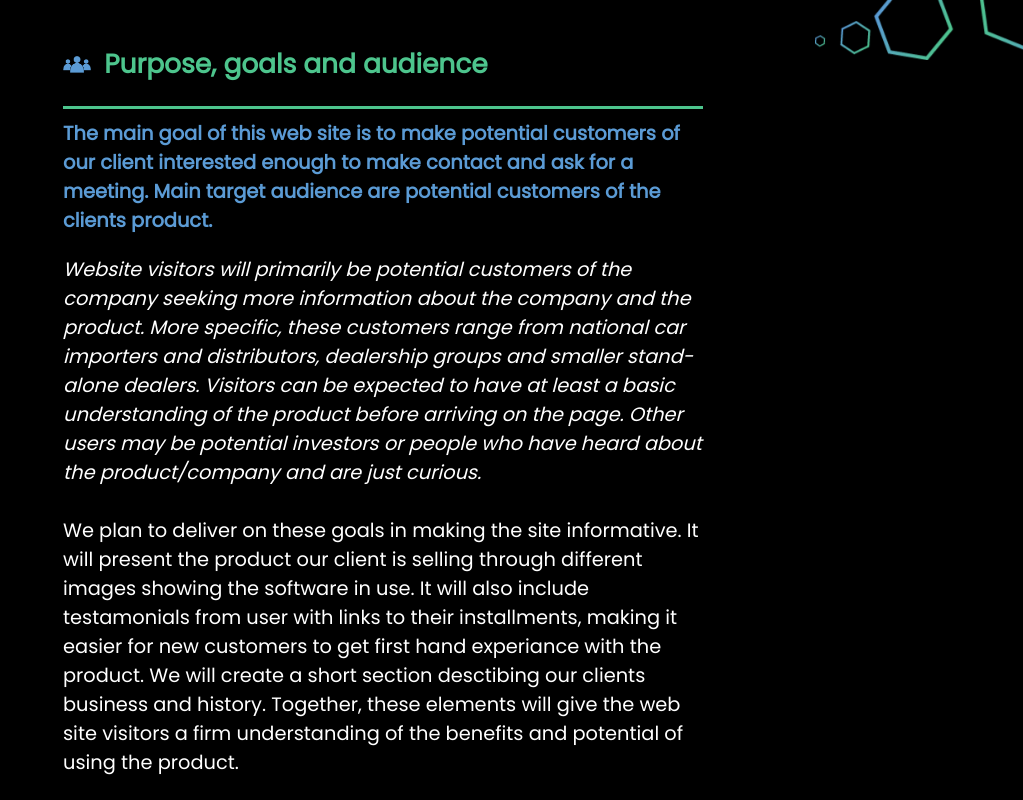
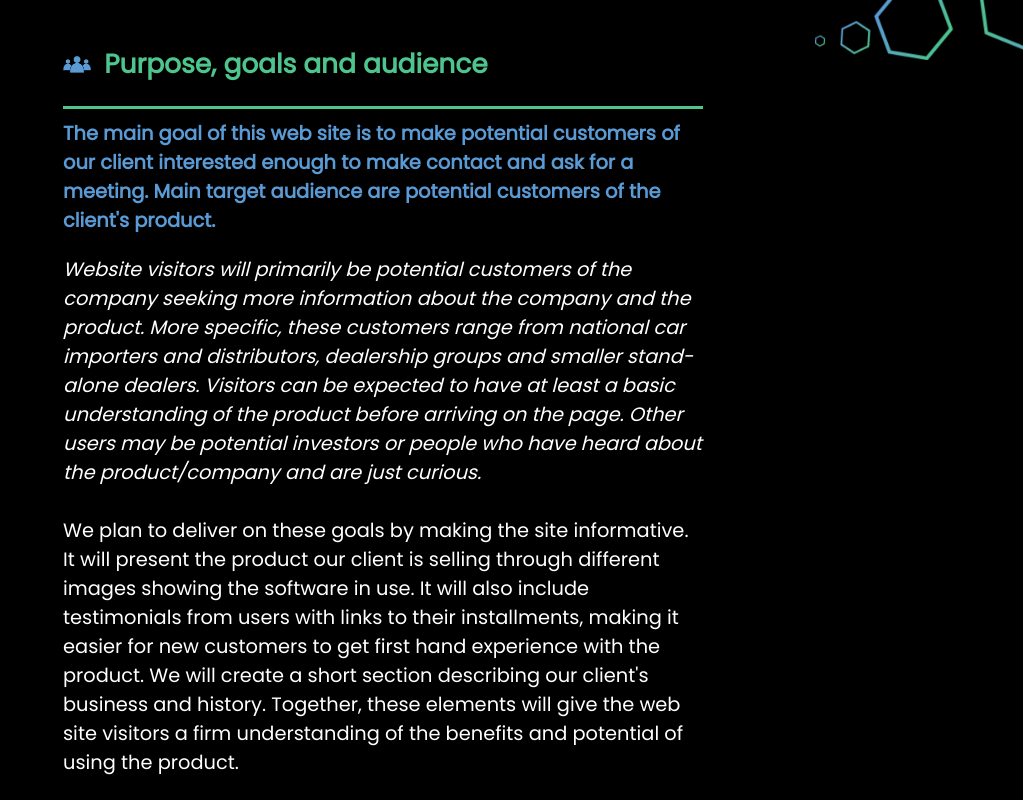
Before and after one commit to Xtrah/webtek20, a plain HTML site: page Documents/P2_design_20.html in a window 1280 px wide. Shown: the part 760-1560 px from the top of the page, without its empty margins (257-1280 px from the left). Drawn offline with Linux system fonts and the light colour scheme.

Commit message:
Spellcheck: Audience

```diff
--- a/Documents/P2_design_20.html
+++ b/Documents/P2_design_20.html
@@ -61,14 +61,14 @@
                 </h2>
                 <div class="hrReplacement"></div>
                 <strong>
-                    The main goal of this web site is to make potential customers of our client interested enough to make contact and ask for a meeting. Main target audience are potential customers of the clients product.
+                    The main goal of this web site is to make potential customers of our client interested enough to make contact and ask for a meeting. Main target audience are potential customers of the client's product.
                 </strong>
                 <p>
                 <em>
                     Website visitors will primarily be potential customers of the company seeking more information about the company and the product. More specific, these customers range from national car importers and distributors, dealership groups and smaller stand-alone dealers. Visitors can be expected to have at least a basic understanding of the product before arriving on the page. Other users may be potential investors or people who have heard about the product/company and are just curious.
                     <br><br>
                 </em>
-                    We plan to deliver on these goals in making the site informative. It will present the product our client is selling through different images showing the software in use. It will also include testamonials from user with links to their installments, making it easier for new customers to get first hand experiance with the product. We will create a short section desctibing our clients business and history. Together, these elements will give the web site visitors a firm understanding of the benefits and potential of using the product.
+                    We plan to deliver on these goals by making the site informative. It will present the product our client is selling through different images showing the software in use. It will also include testimonials from users with links to their installments, making it easier for new customers to get first hand experience with the product. We will create a short section describing our client's business and history. Together, these elements will give the web site visitors a firm understanding of the benefits and potential of using the product.
                 </p>
             </section>
 
```
